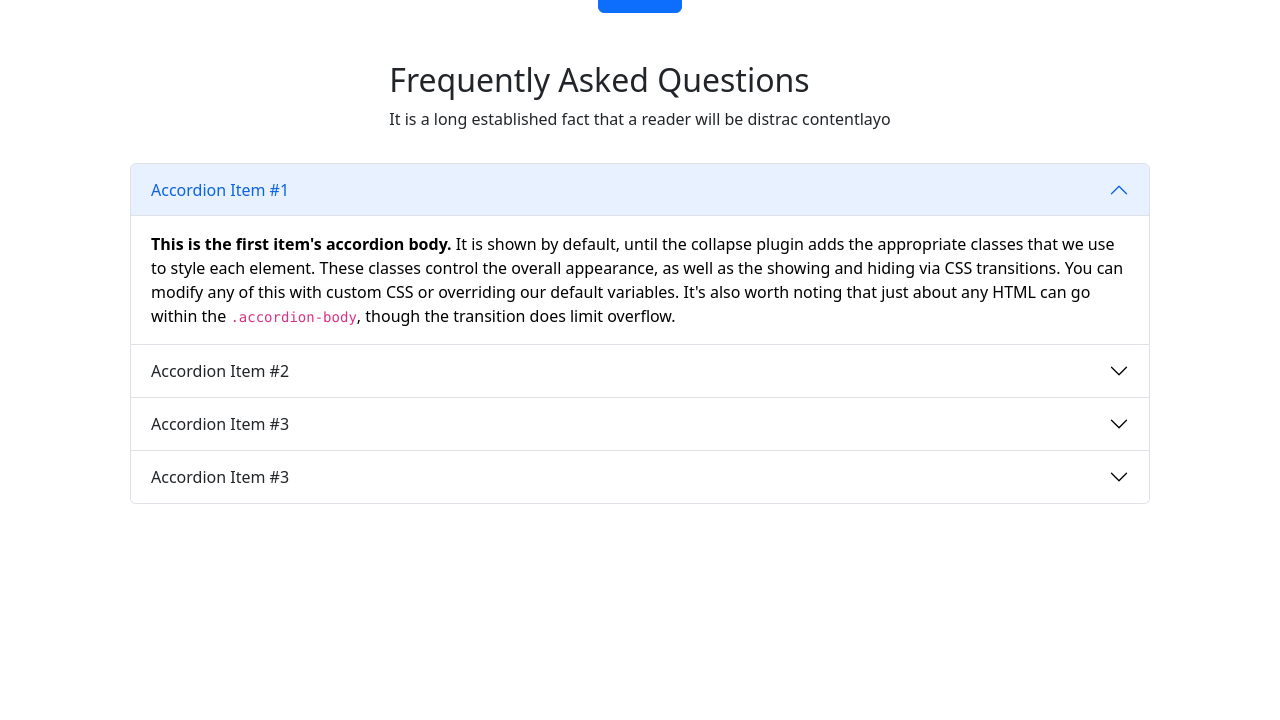
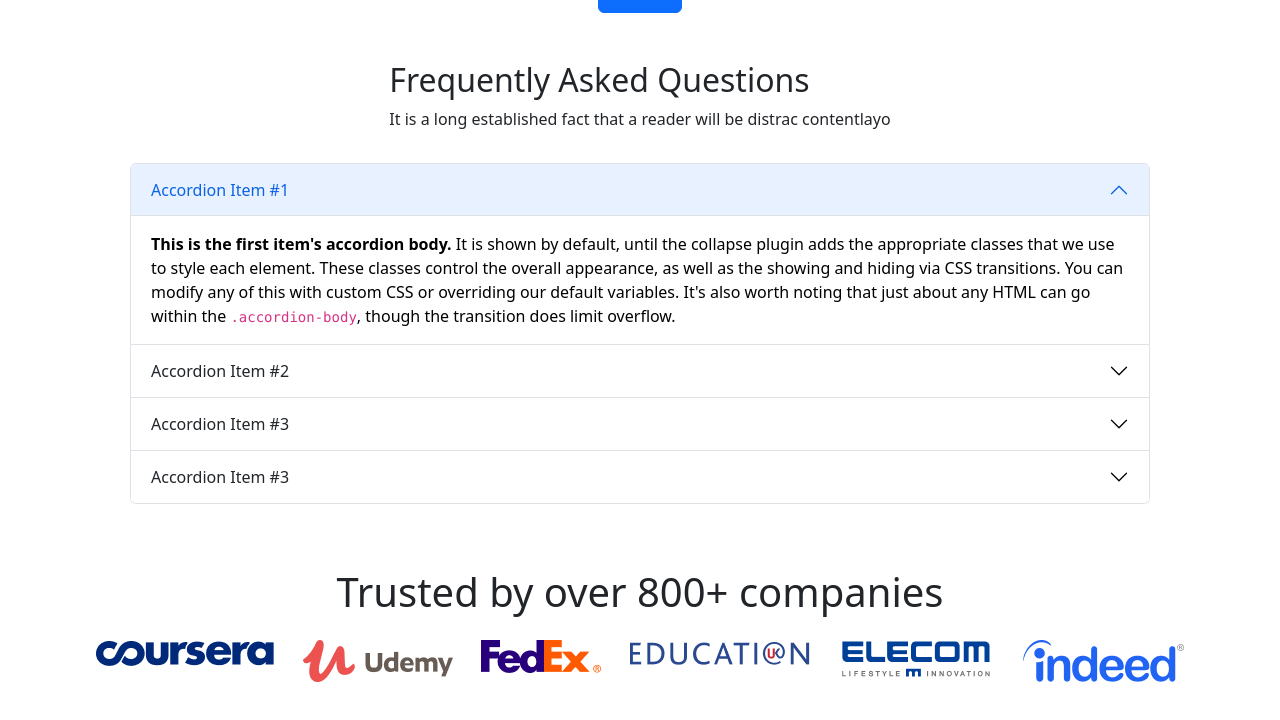
Before and after one commit to ahtexam/third-assignment, a plain HTML site: page index.html in a window 1280 px wide. Shown: the part 2311-3031 px from the top of the page. Before the commit the page ends 2863 px from the top, so only its background shows below. Drawn offline with nearby package versions, Linux system fonts and the light colour scheme.

Commit message:
companys section

```diff
--- a/index.html
+++ b/index.html
@@ -387,6 +387,35 @@
                 </div>
             </div>
         </section>
+        <!-- companys  -->
+        <section class="container">
+            <div class="d-flex justify-content-center m-3">
+                <h1>Trusted by over 800+ companies</h1>
+            </div>
+
+            <div class="d-flex justify-content-around mb-5">
+                <div>
+                    <img src="images/company/company-1.png" alt="">
+                </div>
+                <div>
+                    <img src="images/company/company-2.png" alt="">
+                </div>
+                <div>
+                    <img src="images/company/company-3.png" alt="">
+                </div>
+                <div>
+                    <img src="images/company/company-4.png" alt="">
+                </div>
+                <div>
+                    <img src="images/company/company-5.png" alt="">
+                </div>
+                <div>
+                    <img src="images/company/company-6.png" alt="">
+                </div>
+            </div>
+
+
+        </section>
     </main>
 
     <script src="https://cdn.jsdelivr.net/npm/bootstrap@5.2.0/dist/js/bootstrap.bundle.min.js"
```
